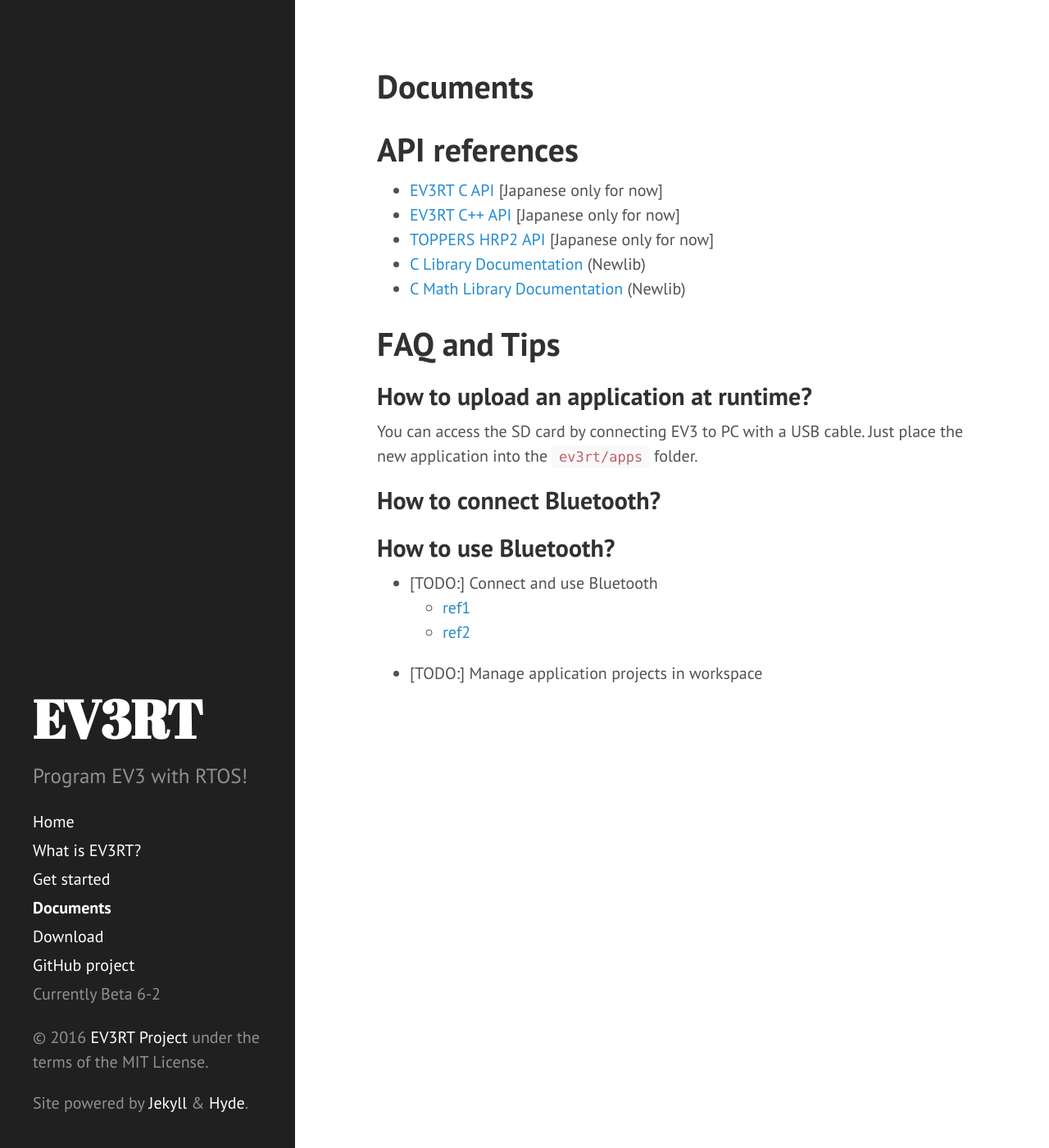
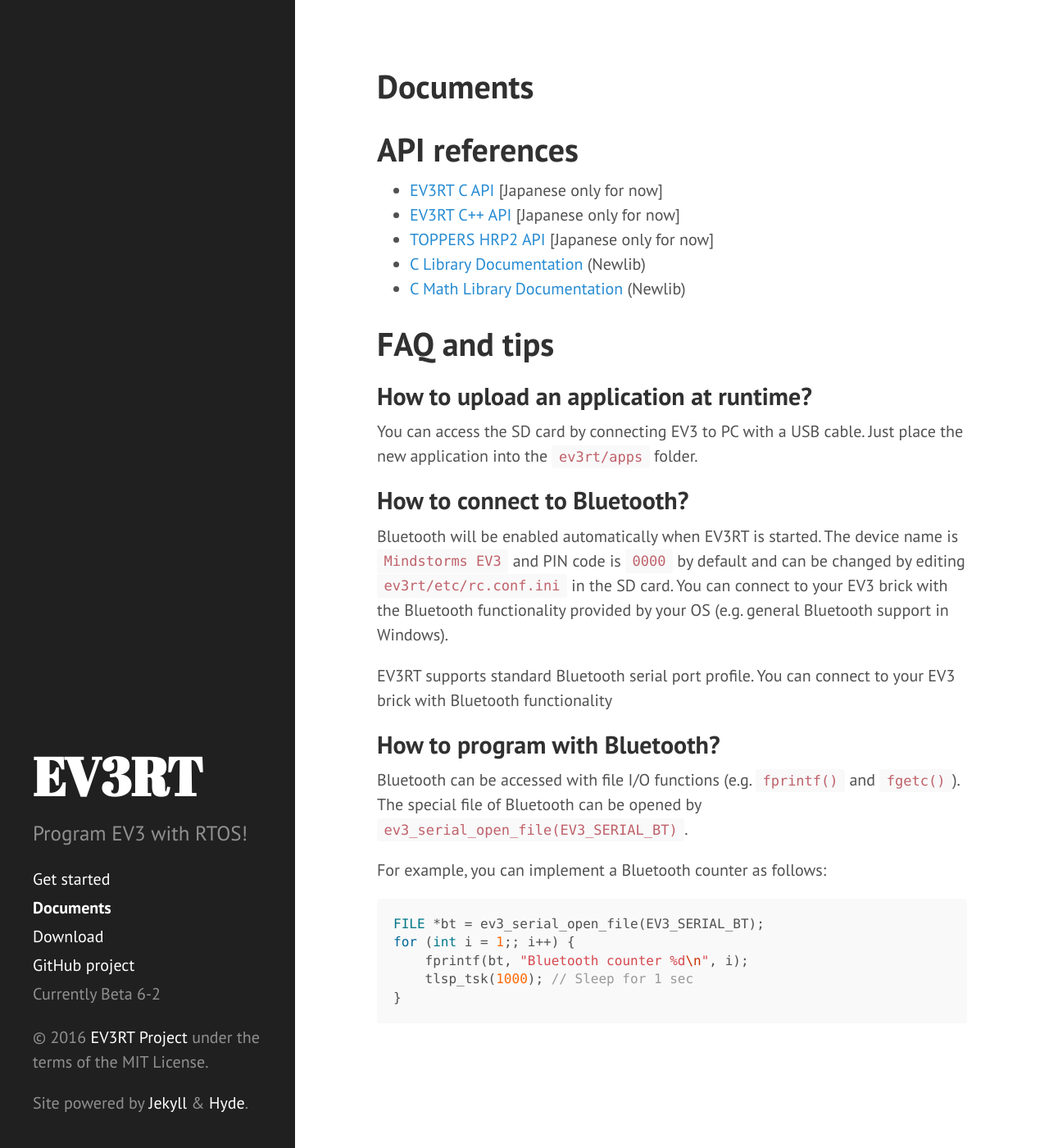
Before and after one commit to ev3rt-git/ev3rt-git.github.io, a Jekyll site: the page built from documents.md, in a window 1280 px wide and 1400 px high. Shown: the whole window at 82% size. Built offline with Jekyll 4.4.1, drawn with Linux system fonts in a browser that asks for light colours; Markdown is read by kramdown in place of the engine named in the settings.

Commit message:
update some pages

````diff
--- a/_includes/sidebar.html
+++ b/_includes/sidebar.html
@@ -10,7 +10,7 @@
     </div>
 
     <nav class="sidebar-nav">
-      <a class="sidebar-nav-item{% if page.url == site.baseurl %} active{% endif %}" href="{{ site.baseurl }}">Home</a>
+      <!--<a class="sidebar-nav-item{% if page.url == site.baseurl %} active{% endif %}" href="{{ site.baseurl }}">Home</a>-->
 
       {% comment %}
         The code below dynamically generates a sidebar nav of pages with
--- a/documents.md
+++ b/documents.md
@@ -12,17 +12,29 @@
 * [C Library Documentation](https://sourceware.org/newlib/libc.html) (Newlib)
 * [C Math Library Documentation](https://sourceware.org/newlib/libm.html) (Newlib)
 
-# FAQ and Tips
+# FAQ and tips
 
 ## How to upload an application at runtime?
 
 You can access the SD card by connecting EV3 to PC with a USB cable. Just place the new application into the `ev3rt/apps` folder.
 
-## How to connect Bluetooth?
+## How to connect to Bluetooth?
 
-## How to use Bluetooth?
+Bluetooth will be enabled automatically when EV3RT is started. The device name is `Mindstorms EV3` and PIN code is `0000` by default and can be changed by editing `ev3rt/etc/rc.conf.ini` in the SD card. You can connect to your EV3 brick with the Bluetooth functionality provided by your OS (e.g. general Bluetooth support in Windows).
 
-* [TODO:] Connect and use Bluetooth
-  - [ref1](http://dev.toppers.jp/trac_user/ev3pf/wiki/DevEnv#開発環境構築のマニュアル)
-  - [ref2](http://dev.toppers.jp/trac_user/ev3pf/wiki/UserManual#ユーザマニュアルアプリケーション開発者向け)
-* [TODO:] Manage application projects in workspace
+EV3RT supports standard Bluetooth serial port profile. You can connect to your EV3 brick with Bluetooth functionality
+
+## How to program with Bluetooth?
+
+Bluetooth can be accessed with file I/O functions (e.g. `fprintf()` and `fgetc()`).
+The special file of Bluetooth can be opened by `ev3_serial_open_file(EV3_SERIAL_BT)`.
+
+For example, you can implement a Bluetooth counter as follows:
+
+```c
+FILE *bt = ev3_serial_open_file(EV3_SERIAL_BT);
+for (int i = 1;; i++) {
+    fprintf(bt, "Bluetooth counter %d\n", i);
+    tlsp_tsk(1000); // Sleep for 1 sec
+}
+```
````
Also changed, not shown: about.md (deleted, +0 -32 lines), index.html (deleted, +0 -37 lines).
